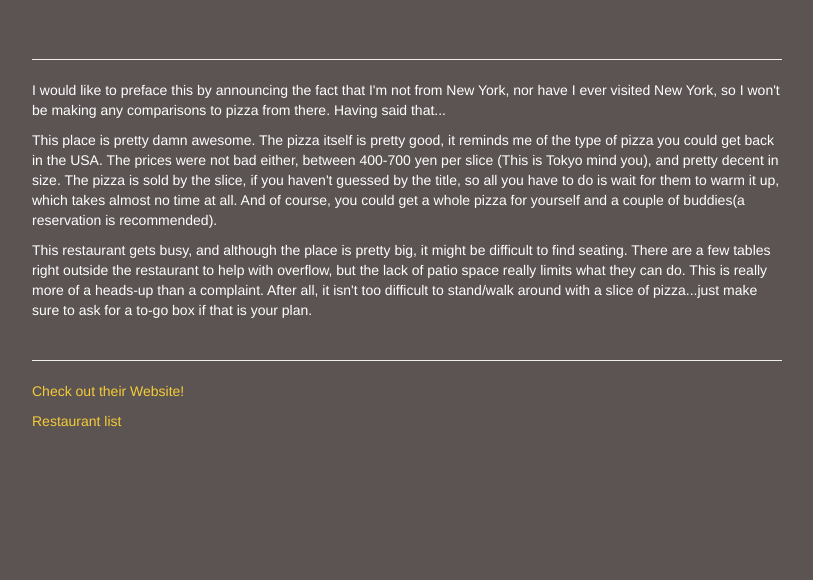
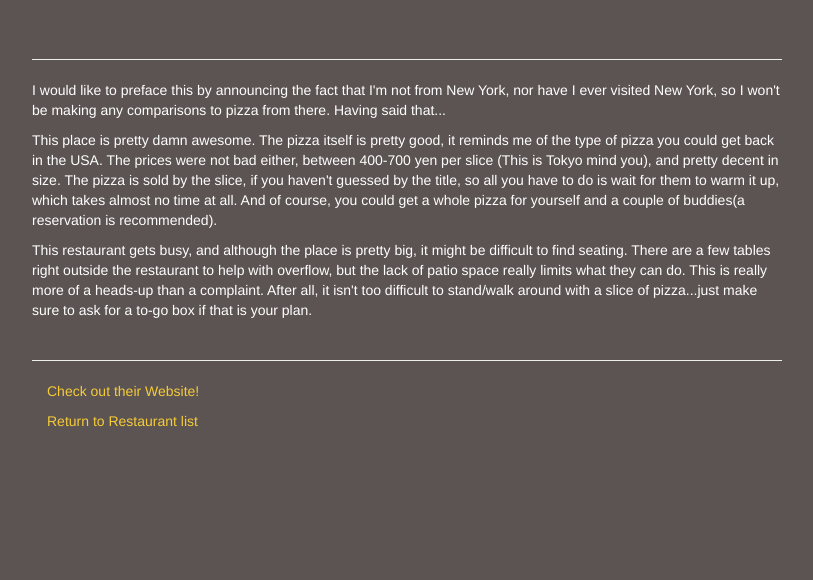
Before and after one commit to AllanSechrist/foreign_foods, a Flask app: page /blog/1 in a window 1280 px wide. Shown: the part 144-724 px from the top of the page, without its empty margins (38-851 px from the left). Run offline with Flask 2, Linux system fonts and the light colour scheme; data comes from the database, SQL or seed files in the repository; both versions use the stored data as it was after the commit; some libraries are stand-ins or nearby versions.

Commit message:
make minor changes

```diff
--- a/templates/blog.html
+++ b/templates/blog.html
@@ -31,8 +31,10 @@
           <hr>
         {{ blog.body|safe }}
           <hr>
+        <div class="container">
           <p><a href="{{ restaurant.website }}">Check out their Website!</a></p>
-          <p><a href="{{ url_for('restaurants')}}">Restaurant list</a></p>
+          <p><a href="{{ url_for('restaurants')}}">Return to Restaurant list</a></p>
+        </div>
       </div>
     </div>
   </div>
```
Also changed, not shown: restaurants.db, 1 other file.
